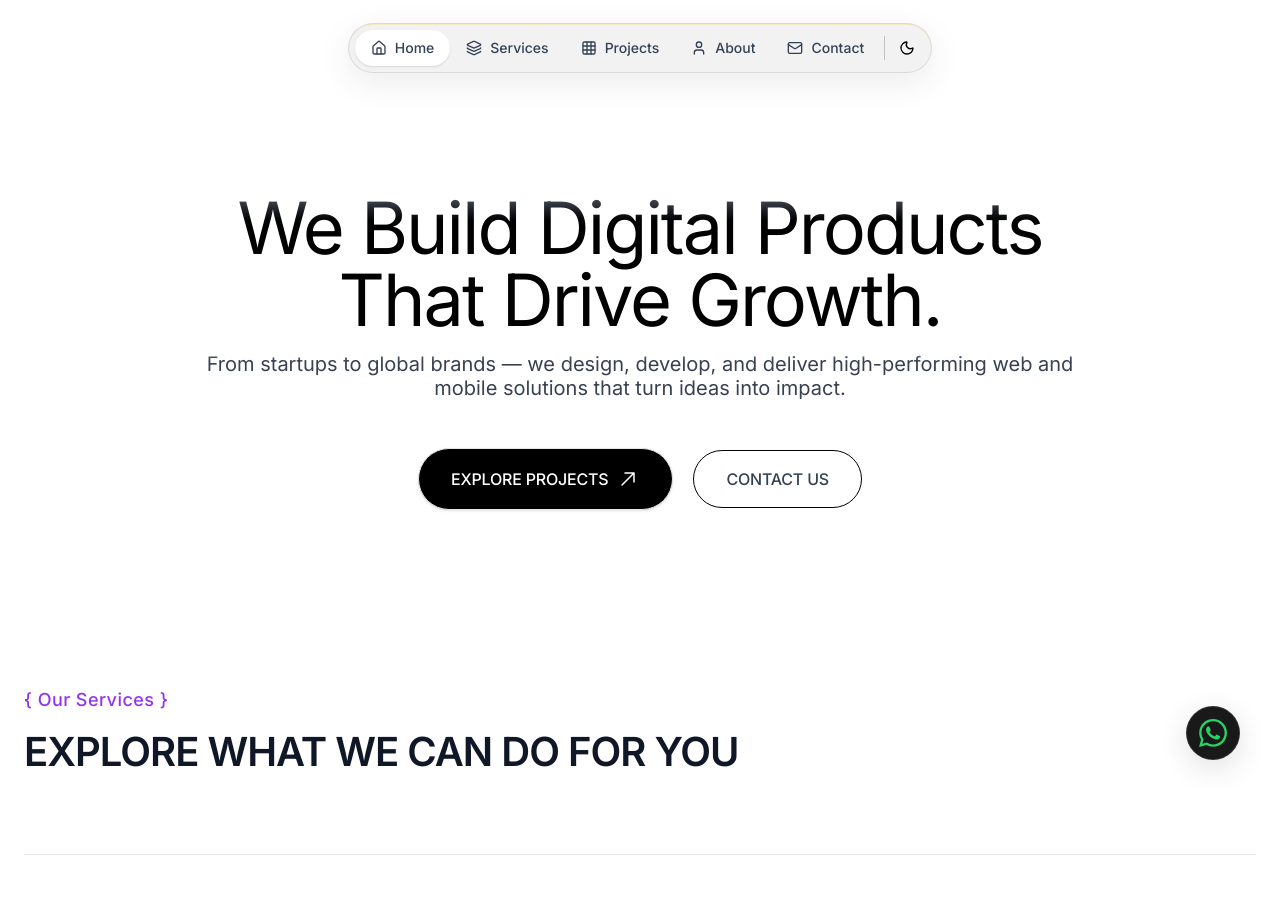
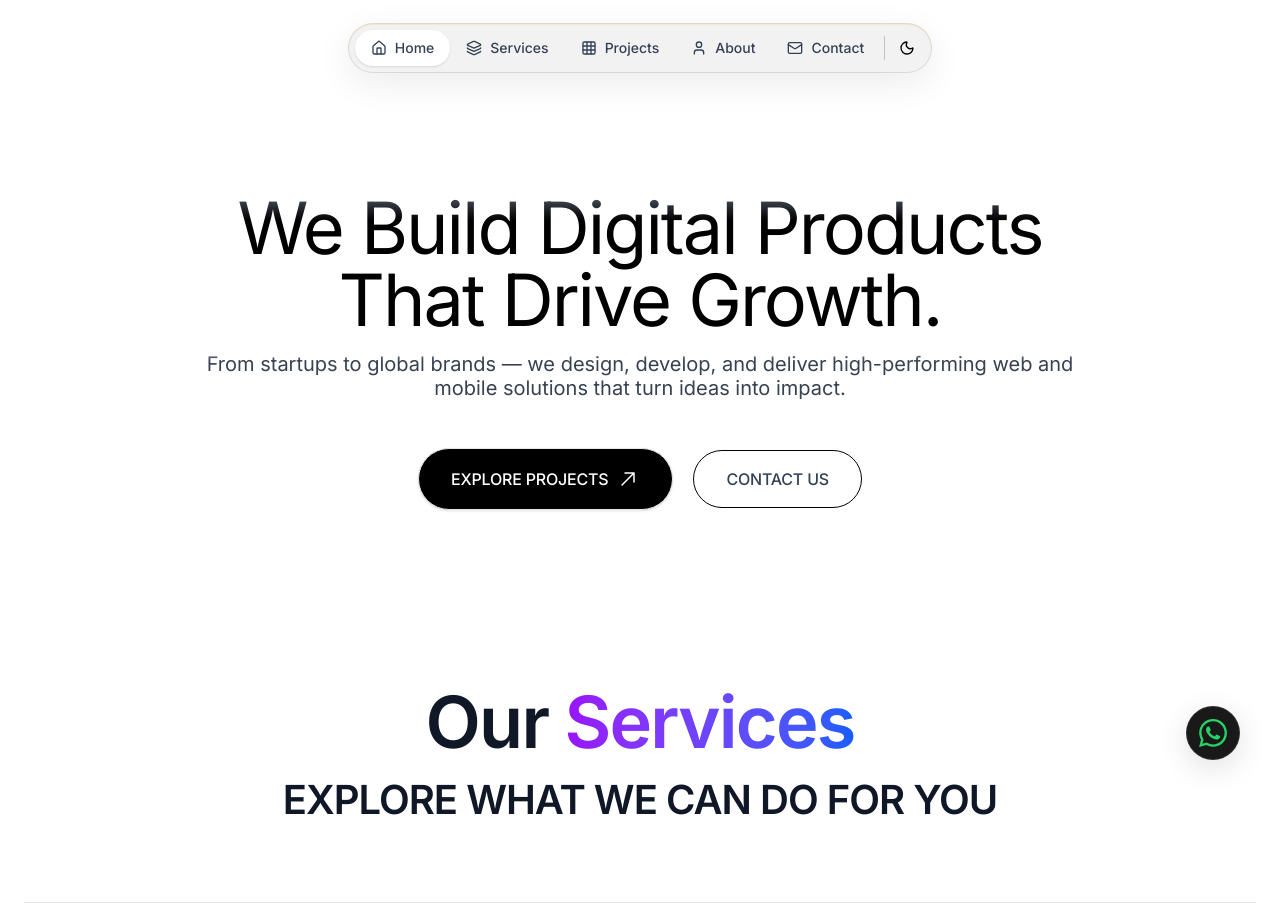
Before and after one commit to Jayasurya2021/portfolio, a React (Vite) app: page / in a window 1280 px wide. Shown: the top 914 px of the page. Built offline with nearby package versions, Linux system fonts and the light colour scheme.

Commit message:
Contact Section Updated

```diff
--- a/src/components/ContactSection.jsx
+++ b/src/components/ContactSection.jsx
@@ -35,35 +35,36 @@ export default function ContactSection() {
 
     return (
         <section id="contact" className="relative w-full bg-white dark:bg-[#0a0a0a] text-black dark:text-[#f8fafc] py-16 md:py-20">
-            <div className="container mx-auto px-6 lg:px-12 max-w-4xl">
-                {/* Section Header */}
+            <div className="container mx-auto px-6 lg:px-12 max-w-[1400px]">
+                <div className="grid grid-cols-1 lg:grid-cols-12 gap-12 lg:gap-24 items-start">
+                    {/* Left Side: Header and Text */}
                     <motion.div
-                    initial={{ opacity: 0, y: 30 }}
-                    whileInView={{ opacity: 1, y: 0 }}
+                        initial={{ opacity: 0, x: -30 }}
+                        whileInView={{ opacity: 1, x: 0 }}
                         viewport={{ once: true, margin: "-10%" }}
                         transition={{ duration: 0.8 }}
-                    className="text-center mb-16 md:mb-24"
+                        className="text-left lg:col-span-4"
                     >
-                    <h2 className="text-4xl md:text-6xl font-black uppercase tracking-tighter mb-8">
-                        Let's Build Something <span className="text-transparent bg-clip-text bg-gradient-to-r from-purple-600 to-indigo-600">Great Together</span>
+                        <h2 className="text-4xl md:text-6xl lg:text-[3.5rem] font-black uppercase tracking-tighter mb-8 leading-[1.1]">
+                            Let's Build Something <br className="hidden lg:block" /><span className="text-transparent bg-clip-text bg-gradient-to-r from-purple-600 to-indigo-600">Great Together</span>
                         </h2>
                         <p className="text-xl md:text-2xl text-gray-500 font-light leading-relaxed mb-6">
                             Every successful project starts with understanding your vision.
                         </p>
-                    <p className="text-gray-600 font-light max-w-2xl mx-auto leading-relaxed">
+                        <p className="text-gray-600 font-light max-w-xl leading-relaxed">
                             Before we begin, we'd like to learn more about your business, goals, and project requirements. Share your details below and our team will carefully review your inquiry to prepare the most suitable solution for your needs. Once we've reviewed your requirements, we'll get in touch to discuss the next steps and project possibilities.
                         </p>
                     </motion.div>
 
-                {/* Project Inquiry Form */}
+                    {/* Right Side: Project Inquiry Form */}
                     <motion.div
-                    initial={{ opacity: 0, y: 40 }}
-                    whileInView={{ opacity: 1, y: 0 }}
+                        initial={{ opacity: 0, x: 30 }}
+                        whileInView={{ opacity: 1, x: 0 }}
                         viewport={{ once: true, margin: "-10%" }}
                         transition={{ duration: 0.8 }}
+                        className="w-full lg:col-span-8"
                     >
-                    <div className="bg-white dark:bg-[#0a0a0a] rounded-3xl p-8 md:p-12 shadow-[0_8px_40px_rgb(0,0,0,0.04)] border border-gray-100 dark:border-white/10">
-                        <h3 className="text-2xl font-bold tracking-tight mb-8 uppercase text-center">Project Inquiry Form</h3>
+                        <div className="w-full">
 
                             <AnimatePresence mode="wait">
                                 {isSubmitted ? (
@@ -157,7 +158,7 @@ export default function ContactSection() {
                                             <textarea required name="description" value={formData.description} onChange={handleChange} rows="5" className={`${inputClasses} resize-none`} placeholder="Tell us about your project, goals, and any specific requirements..."></textarea>
                                         </div>
 
-                                    <div className="flex justify-center">
+                                        <div className="w-full pt-4 flex justify-center">
                                             <button type="submit" className="animated-button">
                                                 <svg viewBox="0 0 24 24" className="arr-2" xmlns="http://www.w3.org/2000/svg">
                                                     <path d="M16.1716 10.9999L10.8076 5.63589L12.2218 4.22168L20 11.9999L12.2218 19.778L10.8076 18.3638L16.1716 12.9999H4V10.9999H16.1716Z" />
@@ -175,6 +176,7 @@ export default function ContactSection() {
                         </div>
                     </motion.div>
                 </div>
+            </div>
         </section>
     );
 }
--- a/src/components/ServicesSection.jsx
+++ b/src/components/ServicesSection.jsx
@@ -208,13 +208,22 @@ export default function ServicesSection() {
     return (
         <section id="services" className="relative py-24 overflow-hidden bg-white dark:bg-[#050505]">
             <div className="container mx-auto px-6 max-w-7xl relative z-10">
-                <div className="flex flex-col mb-12 md:mb-20 pl-4 md:pl-0 gap-3 md:gap-4">
-                    <span className="text-base md:text-lg text-[#9333ea] font-medium tracking-wide">
-                        {'{'} Our Services {'}'}
-                    </span>
-                    <h2 className="text-3xl md:text-4xl lg:text-[2.5rem] font-bold uppercase text-gray-900 dark:text-white leading-[1.1] tracking-tight">
-                        EXPLORE WHAT WE CAN DO FOR YOU
-                    </h2>
+                <div className="container mx-auto px-6 max-w-7xl relative z-10 text-center mb-12">
+                    <motion.div
+                        initial={{ opacity: 0, y: 30 }}
+                        whileInView={{ opacity: 1, y: 0 }}
+                        viewport={{ once: true }}
+                        transition={{ duration: 0.8 }}
+                    >
+                        <h2 className="text-5xl lg:text-7xl font-extrabold text-gray-900 dark:text-[#f1f5f9] tracking-tight pb-5">
+                            Our <span className="text-transparent bg-clip-text bg-gradient-to-r from-purple-600 to-blue-600">Services</span>
+                        </h2>
+                        <div className="flex flex-col mb-12 md:mb-20 justify-center items-center pl-4 md:pl-0 gap-3 md:gap-4">
+                            <h2 className="text-3xl md:text-4xl lg:text-[2.5rem] font-bold uppercase text-gray-900 dark:text-white leading-[1.1] tracking-tight">
+                                EXPLORE WHAT WE CAN DO FOR YOU
+                            </h2>
+                        </div>
+                    </motion.div>
                 </div>
 
                 <div className="border-t border-gray-200 dark:border-white/10 flex flex-col">
```
Lines whose indentation alone changed are shown as unchanged.
